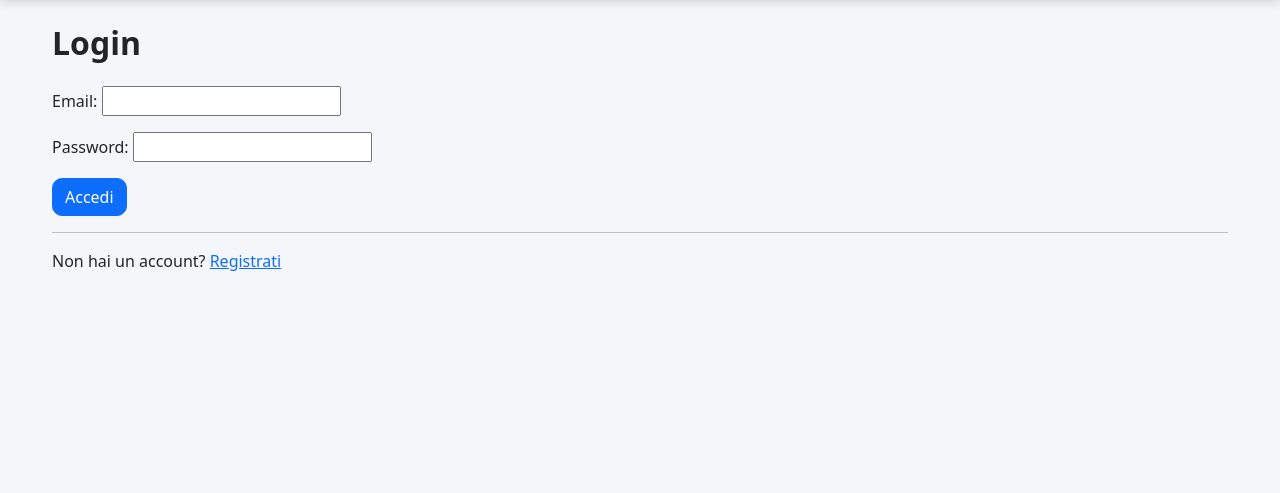
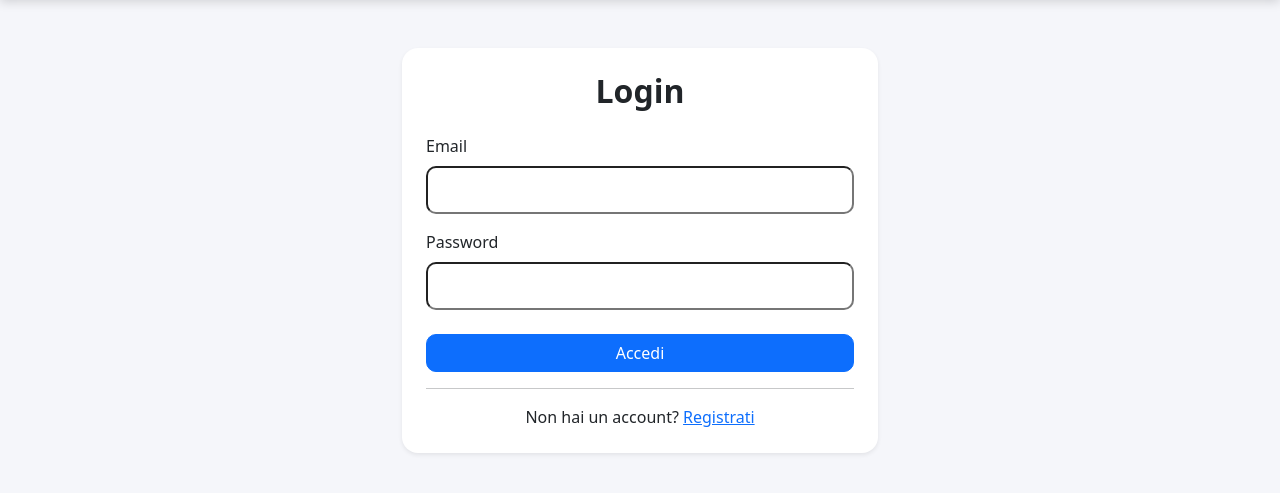
Before and after one commit to StefanoVanzini1/AutoGarage, a Django app: page /login/ in a window 1280 px wide. Shown: the part 56-549 px from the top of the page. Run offline with Django 5.2, Linux system fonts and the light colour scheme.

Commit message:
Apportate modifiche all'interfaccia grafica

```diff
--- a/garage/static/garage/css/style.css
+++ b/garage/static/garage/css/style.css
@@ -89,3 +89,19 @@ h2, h3, h4 {
 .dashboard-item p {
     margin-bottom: 6px;
 }
+
+form input,
+form select,
+form textarea {
+    border-radius: 10px !important;
+}
+
+form input {
+    width: 100%;
+    padding: 10px 12px;
+}
+
+.test-drive-form input {
+    width: 260px;
+    max-width: 100%;
+}
--- a/garage/templates/garage/login.html
+++ b/garage/templates/garage/login.html
@@ -2,7 +2,17 @@
 
 {% block content %}
 
-<h2 class="mb-4">Login</h2>
+<div class="row justify-content-center mt-5">
+
+    <div class="col-md-6 col-lg-5">
+
+        <div class="card shadow-sm">
+
+            <div class="card-body p-4">
+
+                <h2 class="text-center mb-4">
+                    Login
+                </h2>
 
                 {% if errore %}
                     <div class="alert alert-danger">
@@ -13,20 +23,42 @@
                 <form method="post">
                     {% csrf_token %}
 
-    {{ form.as_p }}
+                    <div class="mb-3">
+                        <label for="{{ form.email.id_for_label }}" class="form-label">
+                            Email
+                        </label>
+                        {{ form.email }}
+                    </div>
 
+                    <div class="mb-4">
+                        <label for="{{ form.password.id_for_label }}" class="form-label">
+                            Password
+                        </label>
+                        {{ form.password }}
+                    </div>
+
+                    <div class="d-grid">
                         <button type="submit" class="btn btn-primary">
                             Accedi
                         </button>
+                    </div>
                 </form>
 
                 <hr>
 
-<p>
+                <p class="text-center mb-0">
                     Non hai un account?
                     <a href="{% url 'registrazione' %}">
                         Registrati
                     </a>
                 </p>
 
+            </div>
+
+        </div>
+
+    </div>
+
+</div>
+
 {% endblock %}
```
Also changed, not shown: garage/templates/garage/prenota_test_drive.html (+13 -4 lines), garage/templates/garage/registrazione.html (+22 -2 lines). Lines whose indentation alone changed are shown as unchanged.
